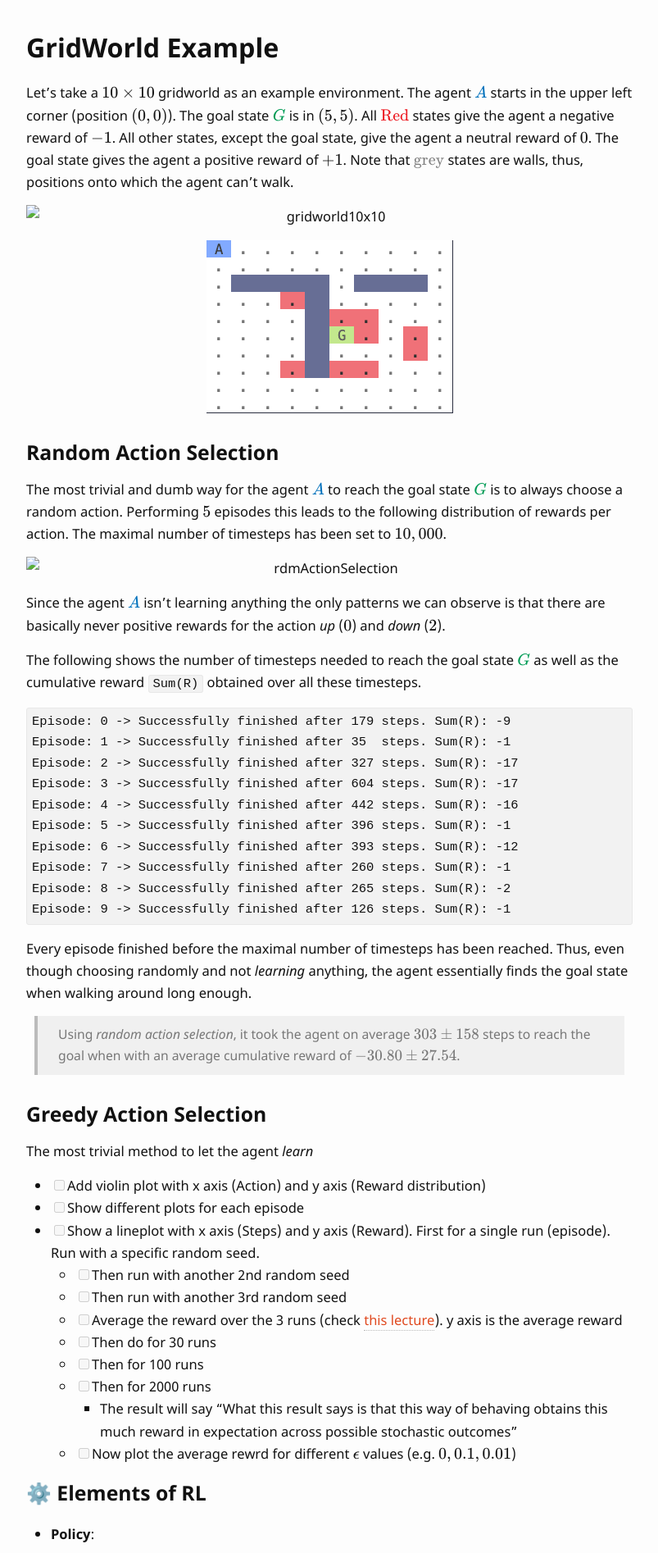
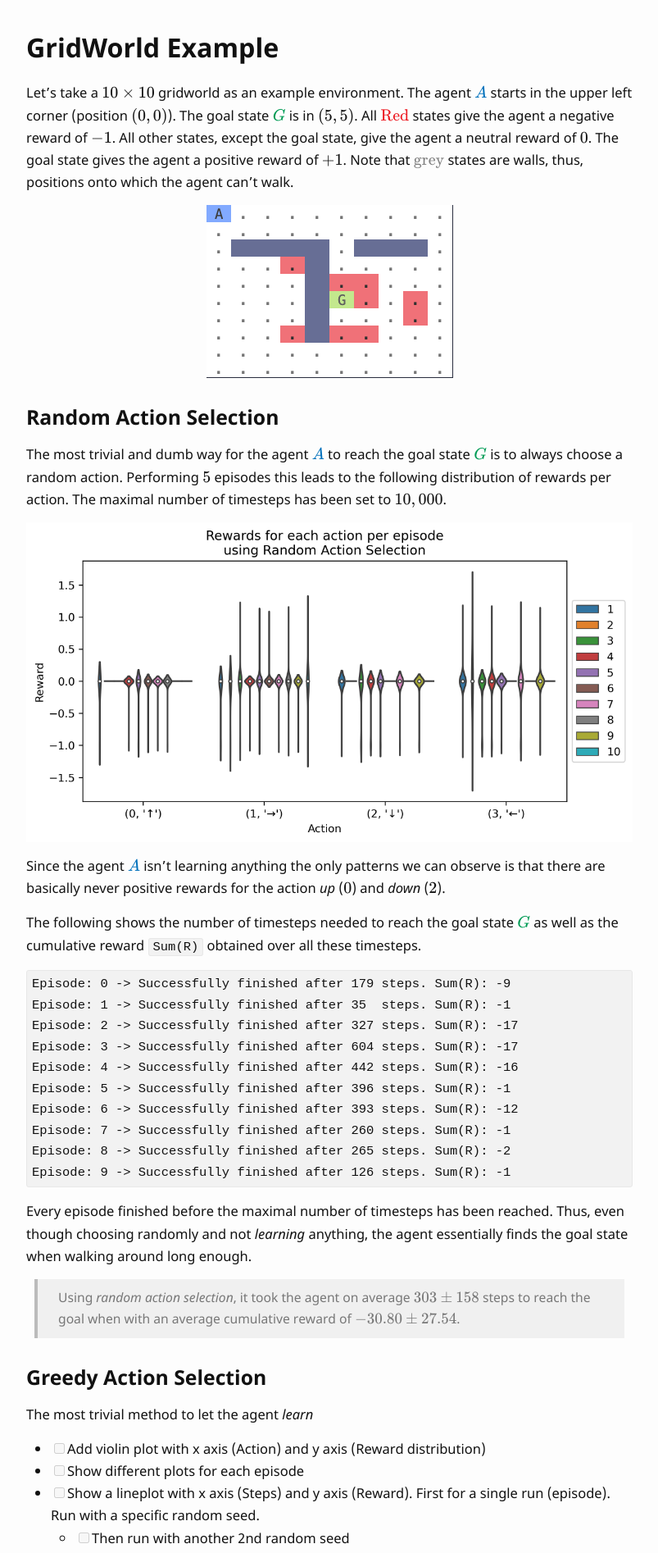
Before and after one commit to PeeteKeesel/clem-log, a Jekyll site: the page built from _posts/2024-01-16-rl-introduction.md, in a window 1280 px wide. Shown: the part 2301-4195 px from the top of the page at 82% size, without its empty margins (238-1041 px from the left). Built offline with Jekyll 4.4.1, drawn with Linux system fonts in a browser that asks for light colours; some web fonts are replaced; formulas are drawn with MathJax 3.

Commit message:
corrected picture

```diff
--- a/_posts/2024-01-16-rl-introduction.md
+++ b/_posts/2024-01-16-rl-introduction.md
@@ -110,15 +110,13 @@ $$
 
 Let's take a $10 \times 10$ gridworld as an example environment. The agent $\color{RoyalBlue}{A}$ starts in the upper left corner (position $(0,0)$). The goal state $\color{ForestGreen}{G}$ is in $(5,5)$. All $\color{Red}{\text{Red}}$ states give the agent a negative reward of $-1$. All other states, except the goal state, give the agent a neutral reward of $0$. The goal state gives the agent a positive reward of $+1$. Note that $\color{grey}{\text{grey}}$ states are walls, thus, positions onto which the agent can't walk.
 
-![gridworld10x10](../assets/images/gridworld_10x10.png)
-
 ![gridworld10x10]({{ site.baseurl }}/assets/images/gridworld_10x10.png)
 
 ### Random Action Selection
 
 The most trivial and dumb way for the agent $\color{RoyalBlue}{A}$ to reach the goal state $\color{ForestGreen}{G}$ is to always choose a random action. Performing $5$ episodes this leads to the following distribution of rewards per action. The maximal number of timesteps has been set to $10,000$.
 
-![rdmActionSelection](../assets/images/rdm_action_selection__violin_plot.png)
+![rdmActionSelection]({{ site.baseurl }}/assets/images/rdm_action_selection__violin_plot.png)
 
 Since the agent $\color{RoyalBlue}{A}$ isn't learning anything the only patterns we can observe is that there are basically never positive rewards for the action _up_ ($0$) and _down_ ($2$).
 
```
